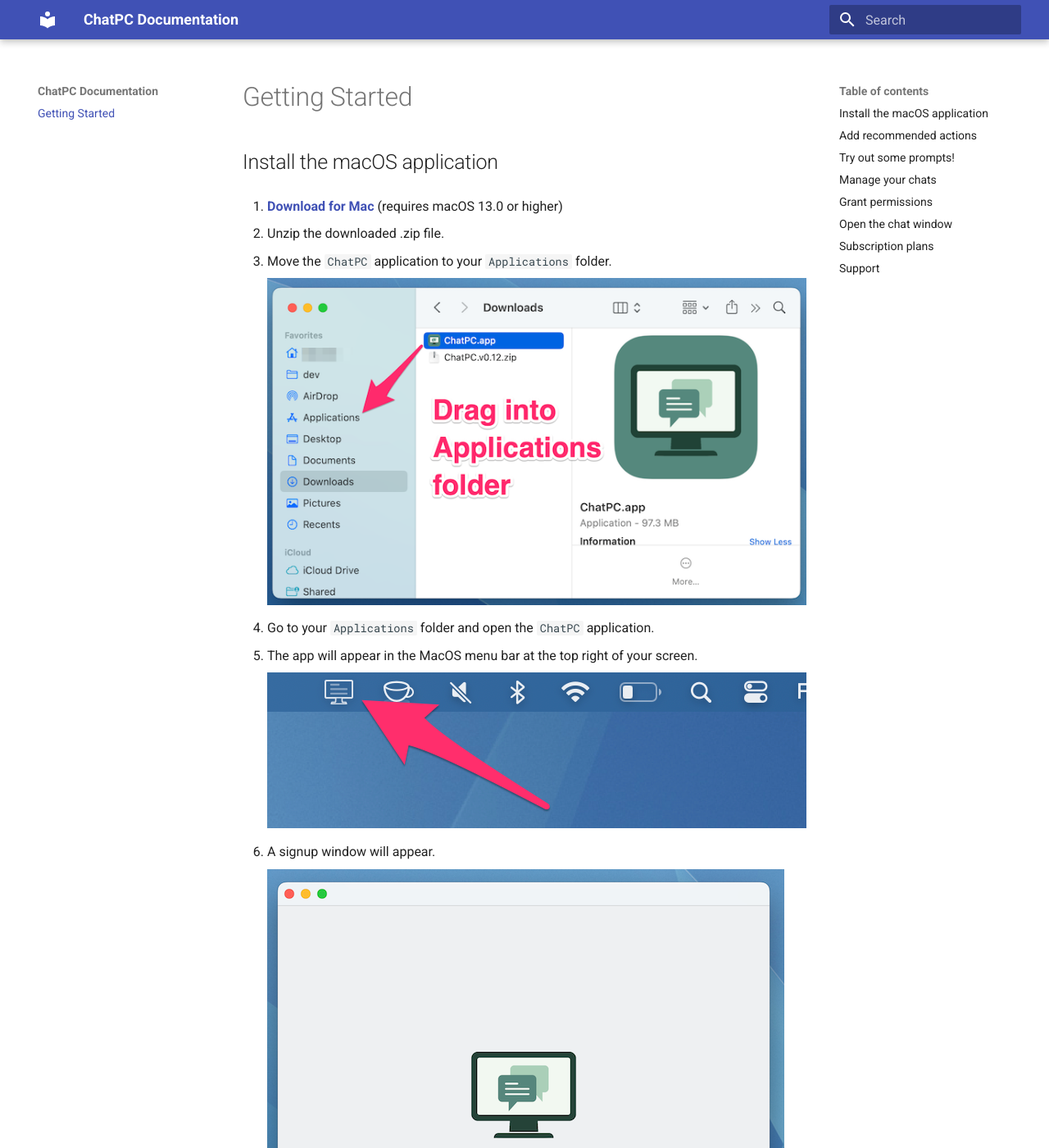
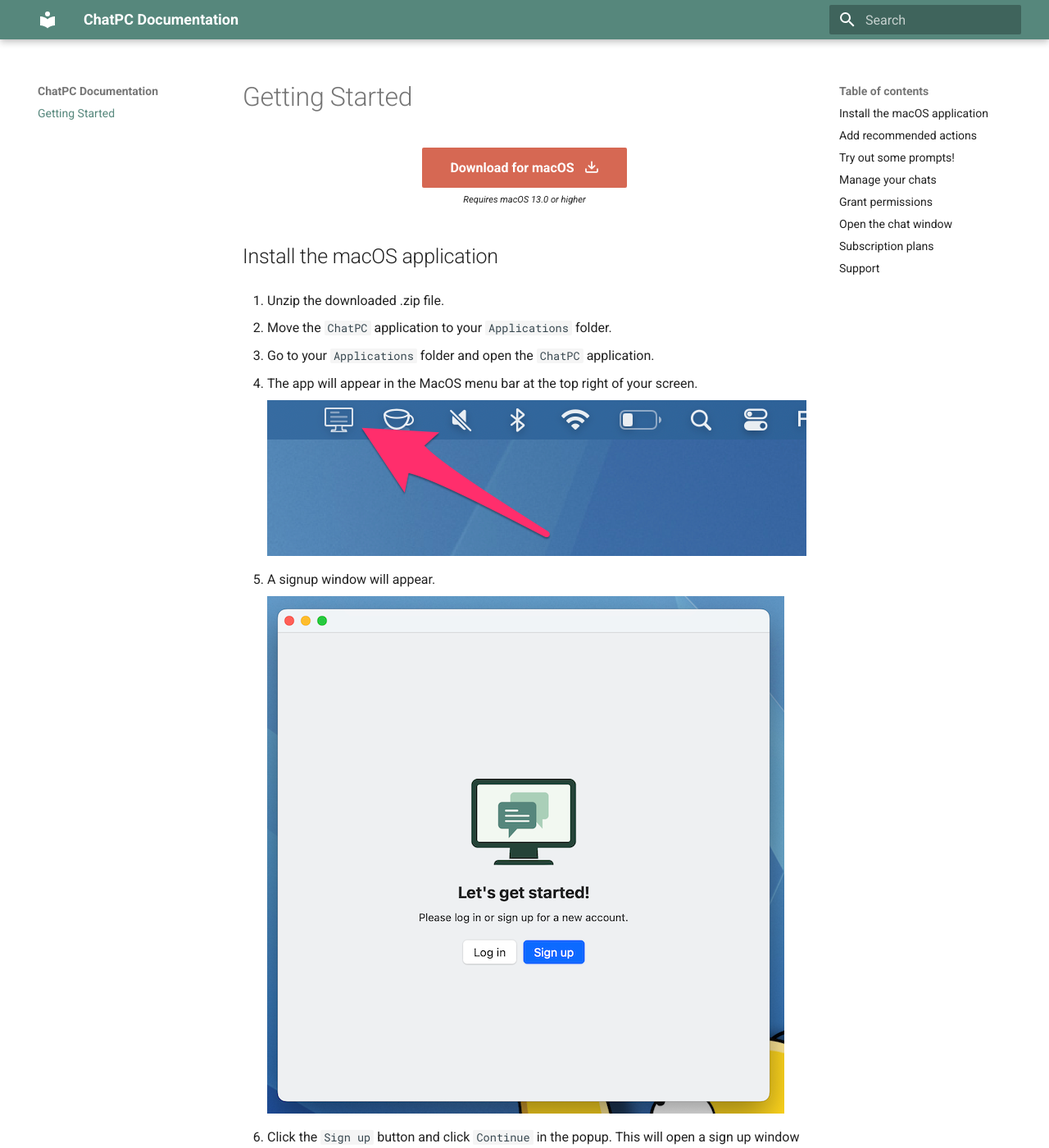
Before and after one commit to dounan/chat-pc-docs, an MkDocs documentation site: the page built from docs/index.md, in a window 1280 px wide and 1400 px high. Shown: the whole window at 82% size. Built offline with MkDocs 1.6.1 and Material for MkDocs 9.7.7, drawn with Linux system fonts in a browser that asks for light colours.

Commit message:
wip styling on getting started page

```diff
--- a/docs/index.md
+++ b/docs/index.md
@@ -1,14 +1,14 @@
 # Getting Started
 
+<div class="download-section" markdown>
+[Download for macOS &nbsp; :octicons-download-16:](https://github.com/dounan/chat-pc-site/releases/download/v0.38/ChatPC.v0.38.zip){ .md-button .md-button--cta } <br> _Requires macOS 13.0 or higher_{ .caption }
+</div>
+
 ## Install the macOS application
-
-1. [**Download for Mac**](https://github.com/dounan/chat-pc-site/releases/download/v0.38/ChatPC.v0.38.zip) (requires macOS 13.0 or higher)
 
 1. Unzip the downloaded .zip file.
 
 1. Move the `ChatPC` application to your `Applications` folder.
-
-    ![move app to applications folder](images/getting-started/move-app.png)
 
 1. Go to your `Applications` folder and open the `ChatPC` application.
 
--- /dev/null
+++ b/docs/stylesheets/extra.css
@@ -0,0 +1,28 @@
+:root {
+  --md-primary-fg-color:        #56877c;
+  --md-primary-fg-color--light: #aacfb9;
+  --md-primary-fg-color--dark:  #24443a;
+  --md-accent-fg-color:        #56877c;
+  --md-accent-fg-color--light: #aacfb9;
+  --md-accent-fg-color--dark:  #24443a;
+}
+
+.download-section {
+  text-align: center;
+}
+
+.md-button--cta {
+  color: white !important;
+  background-color: #D66853 !important;
+  border-color: #D66853 !important;
+}
+
+.md-button--cta:hover {
+  background-color: #C84126 !important;
+  border-color: #C84126 !important;
+}
+
+.caption {
+  font-size: 0.7em;
+  font-weight: normal;
+}
--- a/mkdocs.yml
+++ b/mkdocs.yml
@@ -1,4 +1,18 @@
+extra_css:
+  - stylesheets/extra.css
+markdown_extensions:
+  - attr_list
+  - md_in_html
+  - pymdownx.emoji:
+      emoji_index: !!python/name:material.extensions.emoji.twemoji
+      emoji_generator: !!python/name:material.extensions.emoji.to_svg
 site_name: ChatPC Documentation
 site_url: https://docs.chatpc.ai
 theme:
+  favicon: images/favicon.ico
+  features:
+    - navigation.top
   name: material
+  palette:
+    primary: custom
+    accent: custom
```
Also changed, not shown: docs/images/favicon.ico (added), docs/images/getting-started/move-app.png (deleted).
